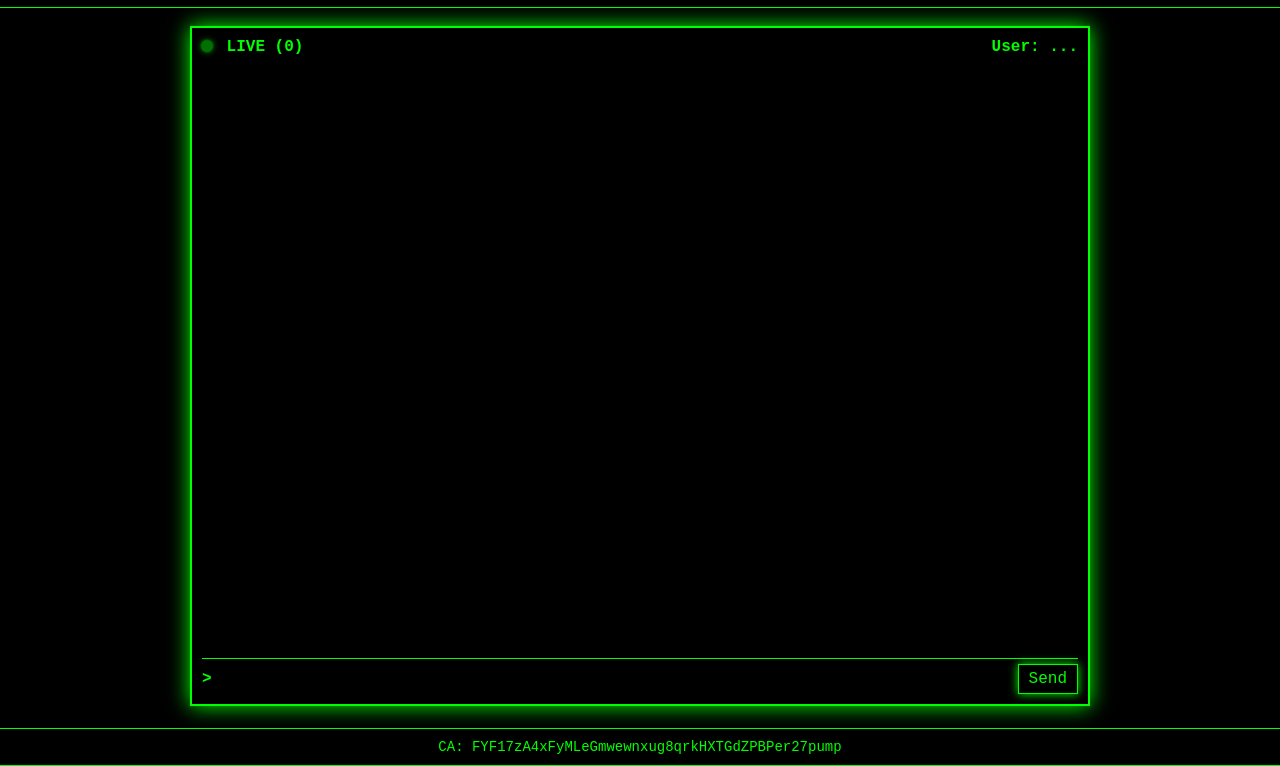
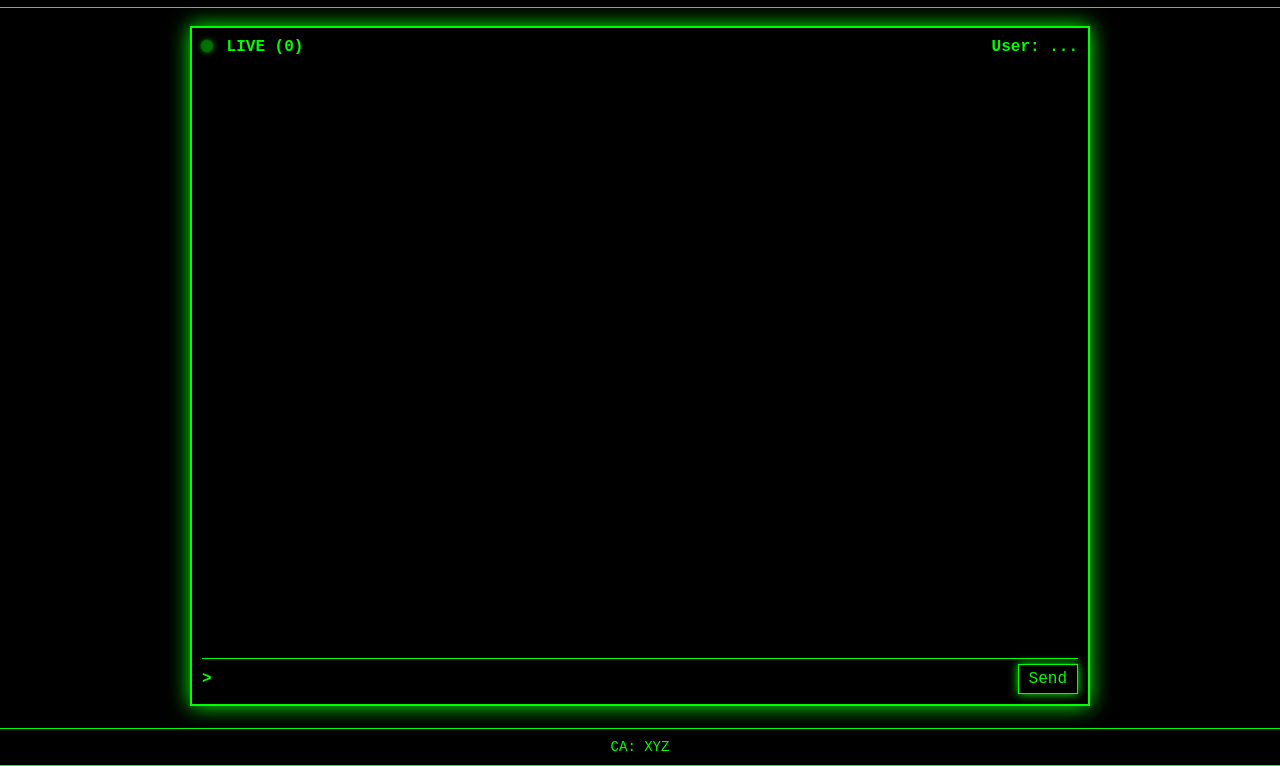
Before and after one commit to pumpfd/terminal-chat, a website: page public/index.html in a window 1280 px wide. Shown: the part 34-800 px from the top of the page. Drawn offline with Linux system fonts and the light colour scheme.

Commit message:
Update index.html

```diff
--- a/public/index.html
+++ b/public/index.html
@@ -39,7 +39,7 @@
 
   <!-- Bottom Nav -->
   <div id="navbar-bottom">
-    <span id="copyable" onclick="copyToClipboard()">CA: <span id="copy-text">FYF17zA4xFyMLeGmwewnxug8qrkHXTGdZPBPer27pump</span></span>
+    <span id="copyable" onclick="copyToClipboard()">CA: <span id="copy-text">XYZ</span></span>
   </div>
 
   <script src="client.js"></script>
```
